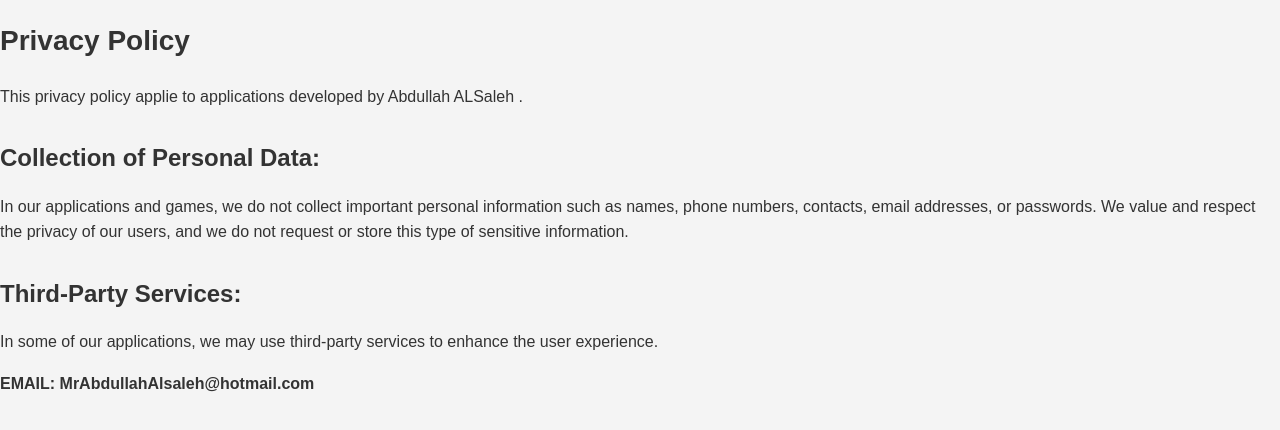
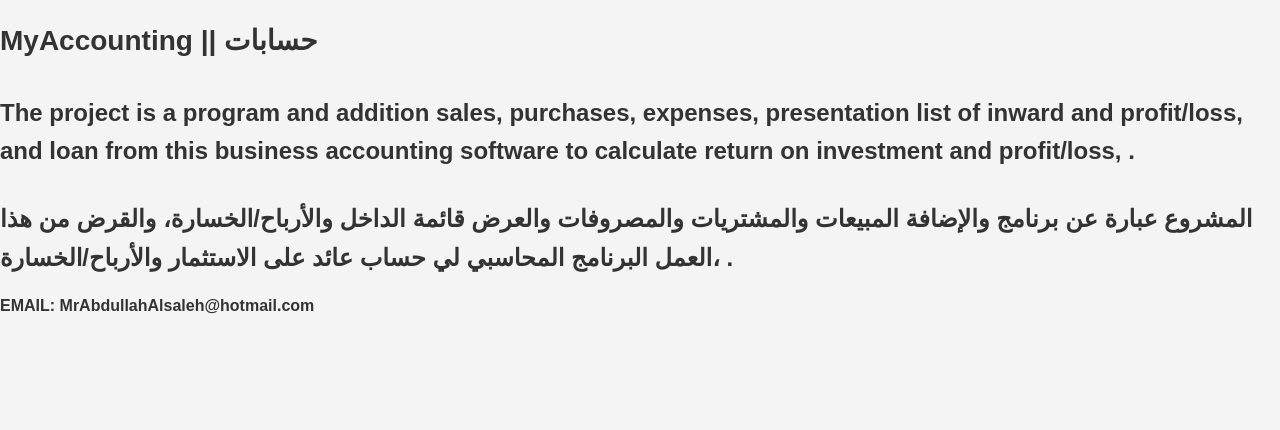
Before and after one commit to Abdullah-Saleh-AlSaleh/abdullahalsaleh.github.io, a plain HTML site: page index.html in a window 1280 px wide. Drawn offline with Linux system fonts and the light colour scheme.

Commit message:
Update index.html
Signed-off-by: عبدالله صالح بن علي الصالح  <95299089+Abdullah-Saleh-AlSaleh@users.noreply.github.com>

```diff
--- a/index.html
+++ b/index.html
@@ -2,16 +2,21 @@
 <!DOCTYPE html>
 <html>
 <head>
-    <title>Privacy Policy</title>
+    <title>Home</title>
     <link rel="stylesheet" href="styles.css">
 </head>
 <body>
-<h1>Privacy Policy</h1>
-<p>This privacy policy applie to  applications developed by Abdullah ALSaleh .</p>
-<h2>Collection of Personal Data:</h2>
-<p>In our applications and games, we do not collect important personal information such as names, phone numbers, contacts, email addresses, or passwords. We value and respect the privacy of our users, and we do not request or store this type of sensitive information.</p>
-<h2>Third-Party Services:</h2>
-<p>In some of our applications, we may use third-party services to enhance the user experience.
+<h1>MyAccounting || حسابات</h1>
+<h2>
+
+    The project is a program and addition sales, purchases, expenses, presentation list of inward and profit/loss, and loan from this business accounting software to calculate return on investment and profit/loss, .
+
+</h2>
+
+<h2>
+
+    المشروع عبارة عن برنامج والإضافة المبيعات والمشتريات والمصروفات والعرض قائمة الداخل والأرباح/الخسارة، والقرض من هذا العمل البرنامج المحاسبي لي حساب عائد على الاستثمار والأرباح/الخسارة،  .
+</h2>
 
 <p><strong>EMAIL: MrAbdullahAlsaleh@hotmail.com</strong></p>
 </body>
```
